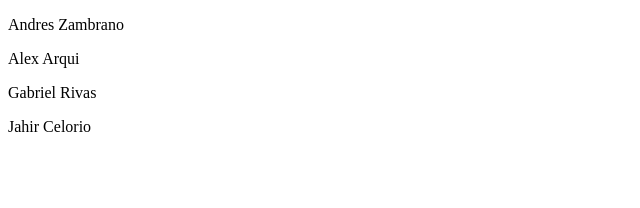
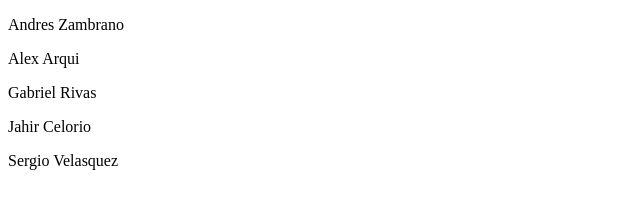
Before and after one commit to andres174/repo-grupal-p5, a plain HTML site: page index.html in a window 1280 px wide. Shown: the whole page, without its empty margins (0-640 px from the left). Drawn offline with Linux system fonts and the light colour scheme.

Commit message:
agregar Nombre

```diff
--- a/index.html
+++ b/index.html
@@ -13,5 +13,6 @@
 
     <p>Gabriel Rivas</p>
     <p>Jahir Celorio</p>
+    <p>Sergio Velasquez</p>
 </body>
 </html>
```
